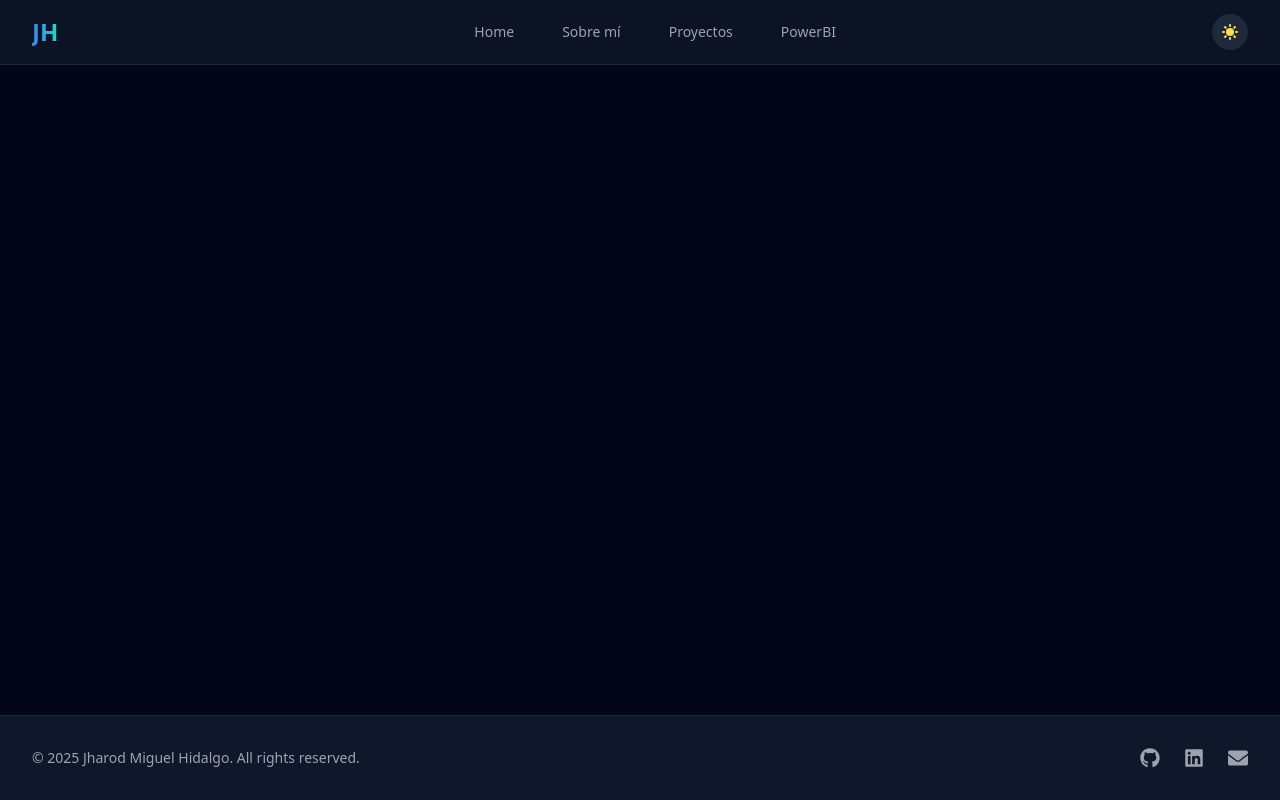
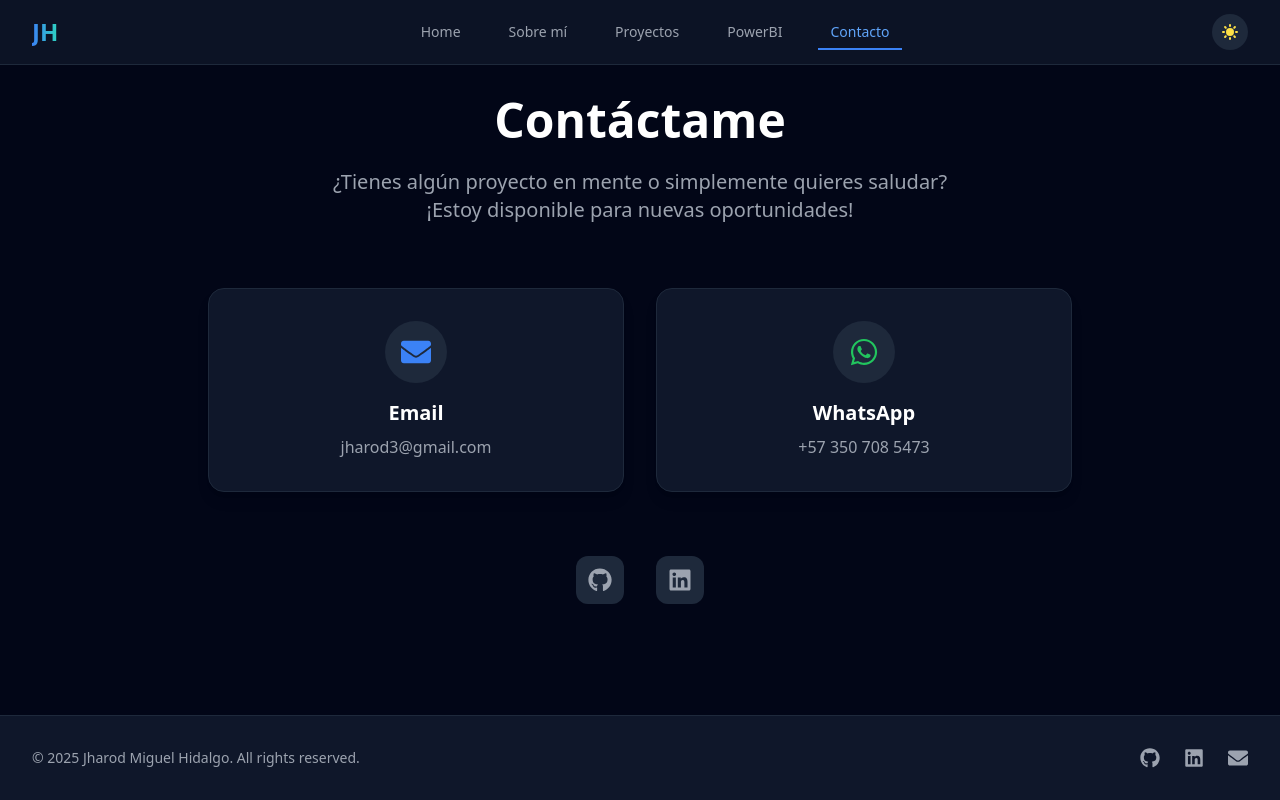
Before and after one commit to Jharod3/Portafolio, a React (Vite) app in the folder frontend-react/: page /contact in a window 1280 px wide. Built offline with nearby package versions, Linux system fonts and the light colour scheme.

Commit message:
ajuste de vista contacto

```diff
--- a/frontend-react/index.html
+++ b/frontend-react/index.html
@@ -2,9 +2,8 @@
 <html lang="en">
   <head>
     <meta charset="UTF-8" />
-    <link rel="icon" type="image/svg+xml" href="/vite.svg" />
     <meta name="viewport" content="width=device-width, initial-scale=1.0" />
-    <title>frontend-react</title>
+    <title>Portafolio Jharod</title>
   </head>
   <body>
     <div id="root"></div>
--- a/frontend-react/src/App.tsx
+++ b/frontend-react/src/App.tsx
@@ -5,6 +5,7 @@ import Home from './pages/Home';
 import About from './pages/About';
 import Projects from './pages/Projects';
 import PowerBI from './pages/PowerBI';
+import Contact from './pages/Contact';
 
 function App() {
   return (
@@ -17,6 +18,7 @@ function App() {
             <Route path="/about" element={<About />} />
             <Route path="/projects" element={<Projects />} />
             <Route path="/powerbi" element={<PowerBI />} />
+            <Route path="/contact" element={<Contact />} />
           </Routes>
         </main>
         <Footer />
--- a/frontend-react/src/components/Navbar.tsx
+++ b/frontend-react/src/components/Navbar.tsx
@@ -35,6 +35,7 @@ const Navbar = () => {
                             <NavLink to="/about" active={isActive('/about')}>Sobre mí</NavLink>
                             <NavLink to="/projects" active={isActive('/projects')}>Proyectos</NavLink>
                             <NavLink to="/powerbi" active={isActive('/powerbi')}>PowerBI</NavLink>
+                            <NavLink to="/contact" active={isActive('/contact')}>Contacto</NavLink>
                         </div>
                     </div>
 
@@ -66,6 +67,7 @@ const Navbar = () => {
                     <MobileNavLink to="/about" onClick={() => setIsOpen(false)} active={isActive('/about')}>Sobre mí</MobileNavLink>
                     <MobileNavLink to="/projects" onClick={() => setIsOpen(false)} active={isActive('/projects')}>Proyectos</MobileNavLink>
                     <MobileNavLink to="/powerbi" onClick={() => setIsOpen(false)} active={isActive('/powerbi')}>PowerBI</MobileNavLink>
+                    <MobileNavLink to="/contact" onClick={() => setIsOpen(false)} active={isActive('/contact')}>Contacto</MobileNavLink>
                 </div>
             </div>
         </nav>
--- /dev/null
+++ b/frontend-react/src/pages/Contact.tsx
@@ -0,0 +1,83 @@
+import { useEffect } from 'react';
+import anime from 'animejs';
+import { FaGithub, FaLinkedin, FaEnvelope, FaWhatsapp } from 'react-icons/fa';
+
+const Contact = () => {
+    useEffect(() => {
+        anime({
+            targets: '.animate-item',
+            translateY: [20, 0],
+            opacity: [0, 1],
+            delay: anime.stagger(150),
+            easing: "easeOutExpo",
+            duration: 800,
+        });
+    }, []);
+
+    return (
+        <div className="pt-24 px-4 max-w-4xl mx-auto pb-20 min-h-[80vh] flex flex-col justify-center">
+            <div className="text-center mb-16 animate-item">
+                <h1 className="text-4xl md:text-5xl font-bold mb-6 text-slate-900 dark:text-white">
+                    Contáctame
+                </h1>
+                <p className="text-xl text-gray-600 dark:text-gray-400 max-w-2xl mx-auto">
+                    ¿Tienes algún proyecto en mente o simplemente quieres saludar?
+                    ¡Estoy disponible para nuevas oportunidades!
+                </p>
+            </div>
+
+            <div className="grid md:grid-cols-2 gap-8 animate-item">
+                <a
+                    href="mailto:jharod3@gmail.com"
+                    className="group flex flex-col items-center p-8 bg-white dark:bg-slate-900 rounded-2xl shadow-lg border border-gray-100 dark:border-slate-800 hover:border-blue-500 dark:hover:border-blue-500 transition-all duration-300"
+                >
+                    <div className="p-4 bg-blue-50 dark:bg-slate-800 rounded-full text-blue-500 mb-4 group-hover:scale-110 transition-transform">
+                        <FaEnvelope className="text-3xl" />
+                    </div>
+                    <h3 className="text-xl font-bold text-slate-900 dark:text-white mb-2">Email</h3>
+                    <p className="text-gray-600 dark:text-gray-400">jharod3@gmail.com</p>
+                </a>
+
+                <a
+                    href="https://wa.me/573507085473"
+                    target="_blank"
+                    rel="noopener noreferrer"
+                    className="group flex flex-col items-center p-8 bg-white dark:bg-slate-900 rounded-2xl shadow-lg border border-gray-100 dark:border-slate-800 hover:border-green-500 dark:hover:border-green-500 transition-all duration-300"
+                >
+                    <div className="p-4 bg-green-50 dark:bg-slate-800 rounded-full text-green-500 mb-4 group-hover:scale-110 transition-transform">
+                        <FaWhatsapp className="text-3xl" />
+                    </div>
+                    <h3 className="text-xl font-bold text-slate-900 dark:text-white mb-2">WhatsApp</h3>
+                    <p className="text-gray-600 dark:text-gray-400">+57 350 708 5473</p>
+                </a>
+            </div>
+
+            <div className="mt-16 flex justify-center gap-8 animate-item">
+                <SocialLink
+                    href="https://github.com/Jharod3"
+                    icon={<FaGithub />}
+                    label="GitHub"
+                />
+                <SocialLink
+                    href="https://www.linkedin.com/in/jharod-hidalgo-534432241/"
+                    icon={<FaLinkedin />}
+                    label="LinkedIn"
+                />
+            </div>
+        </div>
+    );
+};
+
+const SocialLink = ({ href, icon, label }: { href: string; icon: React.ReactNode; label: string }) => (
+    <a
+        href={href}
+        target="_blank"
+        rel="noopener noreferrer"
+        className="transform hover:-translate-y-1 transition-transform p-3 rounded-xl bg-gray-100 dark:bg-slate-800 text-gray-600 dark:text-gray-400 hover:bg-white dark:hover:bg-slate-700 hover:shadow-lg text-2xl"
+        aria-label={label}
+    >
+        {icon}
+    </a>
+);
+
+export default Contact;
```
